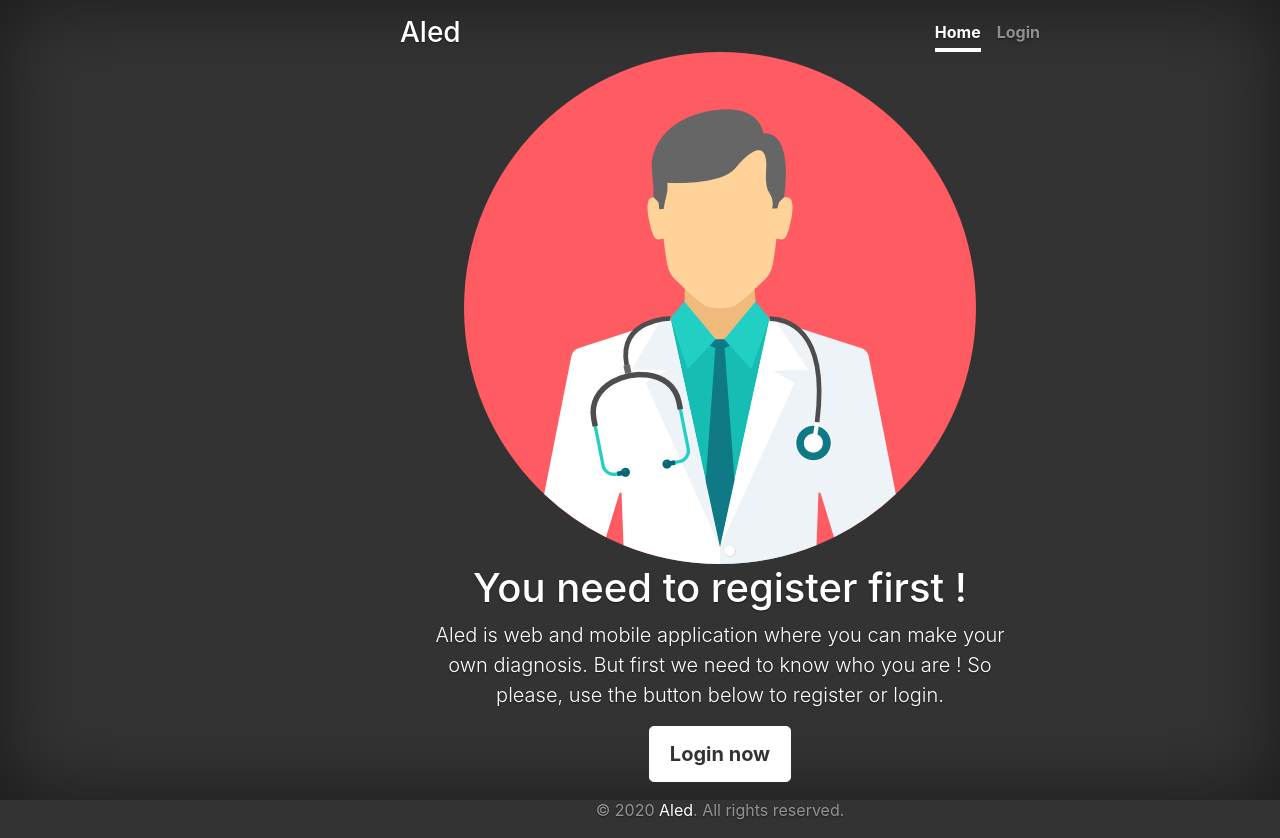
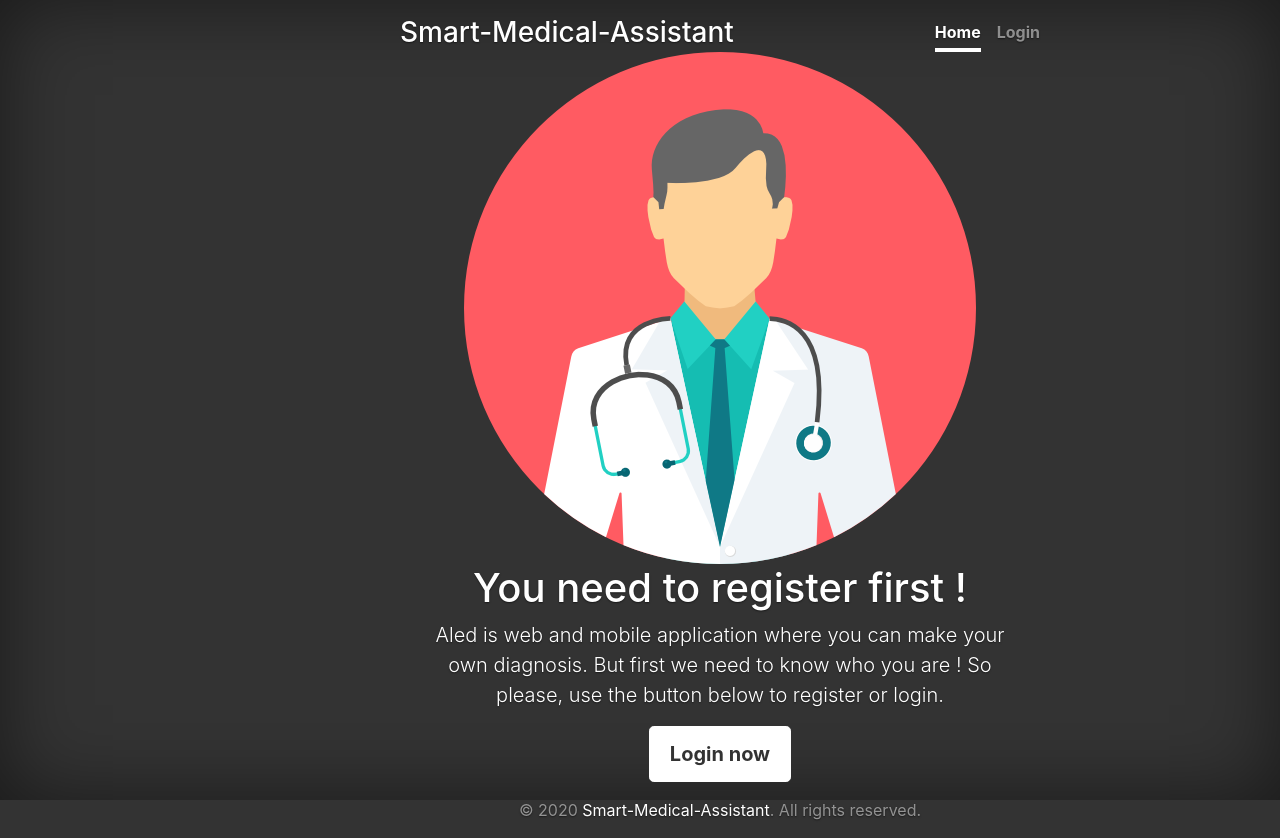
Before and after one commit to arnaud-van-den-reysen/web-integration-isen, a PHP site: page / in a window 1280 px wide. Run offline with PHP 8.4, Linux system fonts and the light colour scheme.

Commit message:
No more Aled here

```diff
--- a/index.php
+++ b/index.php
@@ -20,7 +20,7 @@ if (isset($_GET['logout'])) {
     <meta name="author" content="">
     <link rel="shortcut icon" type="image/png" href="Static/images/doctor.png"/>
 
-    <title>Aled</title>
+    <title>SMA</title>
 
     <link rel="canonical" href="https://getbootstrap.com/docs/4.0/examples/cover/">
 
@@ -39,7 +39,7 @@ if (isset($_GET['logout'])) {
 <div class="cover-container d-flex h-100 p-3 mx-auto flex-column">
     <header class="masthead mb-auto">
         <div class="inner">
-            <h3 class="masthead-brand">Aled</h3>
+            <h3 class="masthead-brand">Smart-Medical-Assistant</h3>
             <nav class="nav nav-masthead justify-content-center">
                 <a class="nav-link active" href="index.php">Home</a>
                 <?php  if (isset($_SESSION['username'])) : ?>
@@ -77,7 +77,7 @@ if (isset($_GET['logout'])) {
 
     <footer class="mastfoot mt-auto text-center">
         <div class="inner">
-            <p>&copy; 2020 <a href="index.php">Aled</a>.  All rights reserved.</p>
+            <p>&copy; 2020 <a href="index.php">Smart-Medical-Assistant</a>.  All rights reserved.</p>
         </div>
     </footer>
 </div>
```
